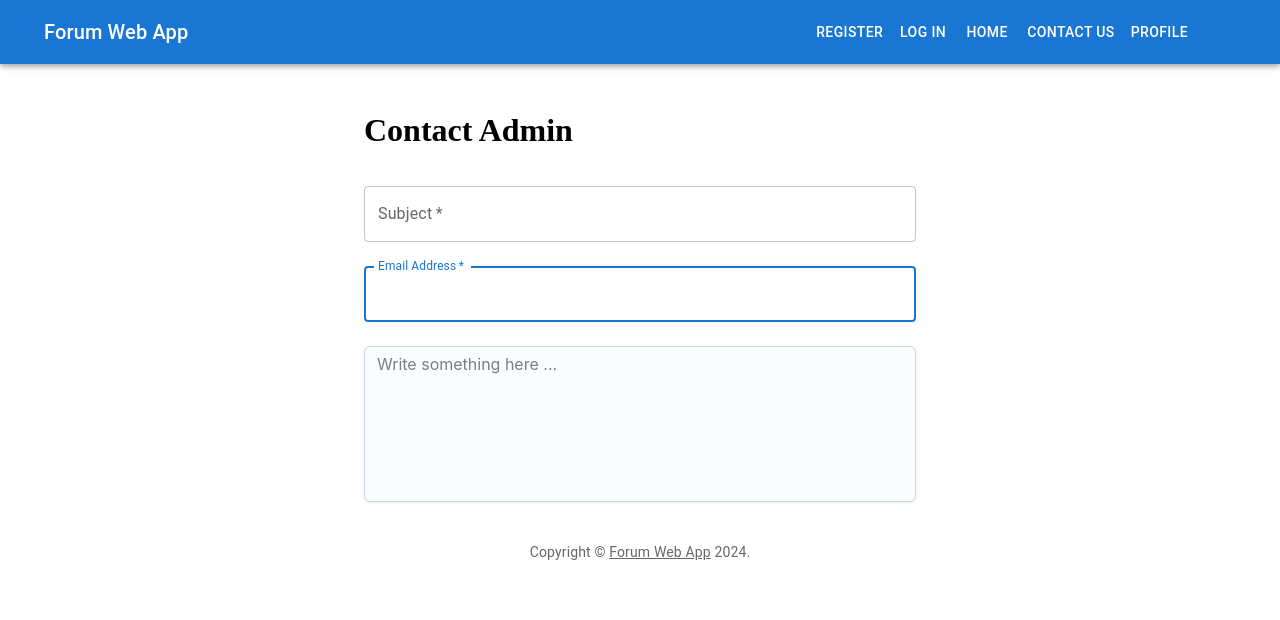
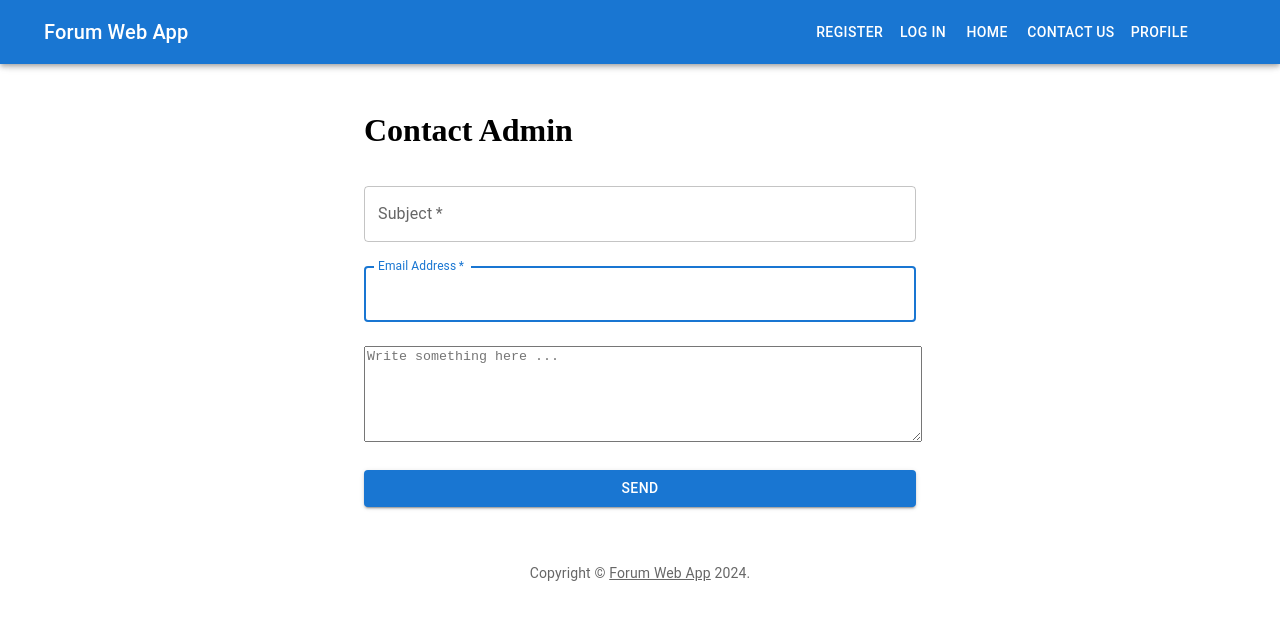
Before and after one commit to RitterRen/forum-frontend, a React (Create React App) app: page /contact in a window 1280 px wide. Shown: the top 620 px of the page. Built offline with nearby package versions, Linux system fonts and the light colour scheme.

Commit message:
add submit button and logic on Contact page (#9)

```diff
--- a/src/components/Contact/index.tsx
+++ b/src/components/Contact/index.tsx
@@ -1,11 +1,59 @@
 import { Textarea } from '@mui/joy'
-import { Box, Container, TextField } from '@mui/material'
-import React from 'react'
+import { Box, Button, Container, TextField, Dialog, DialogActions, DialogContent, DialogTitle, TextareaAutosize } from '@mui/material'
+import React, { ChangeEvent, SyntheticEvent, useState } from 'react'
+import { ContactModel } from '../../types'
+
+const token = localStorage.getItem("token")
 
 const Contact = () => {
+
+    const [form, setForm] = useState<ContactModel>({
+        Subject: '',
+        email: '',
+        message: ''
+    })
+
+    const [open, setOpen] = useState(false)
+
+    const handleChange = (e: ChangeEvent<HTMLInputElement | HTMLTextAreaElement>) => {
+        const { name, value } = e.target;
+        setForm({ ...form, [name]: value });
+    };
+
+    const handlerSubmit = async (e: SyntheticEvent) => {
+        e.preventDefault();
+        try {
+            // Example POST request to your backend
+            const response = await fetch('http://localhost:8888/api/message', {
+                method: 'POST',
+                headers: {
+                    'Content-Type': 'application/json',
+                    'Authorization': `Bearer ${token}`, // Assuming a Bearer token
+                },
+                body: JSON.stringify(form),
+            });
+
+            if (!response.ok) throw new Error('Something went wrong');
+
+            const data = await response.json();
+            console.log(data); // Process the response data as needed
+
+            setOpen(!open); // Show the popup on successful submission
+        } catch (error) {
+            console.error('Submission error:', error);
+        }
+
+    }
+
+    const handleClose = () => {
+        setOpen(false); // Close the popup
+    };
+
+
+
     return (
         <Container component="main" maxWidth="sm">
-            <Box sx={{ mt: 8}}>
+            <Box sx={{ mt: 8 }}>
                 <h1>Contact Admin</h1>
                 <TextField
                     margin="normal"
@@ -14,6 +62,7 @@ const Contact = () => {
                     id="subject"
                     label="Subject"
                     name="subject"
+                    onChange={handleChange}
                     autoFocus
                 />
                 <TextField
@@ -23,15 +72,38 @@ const Contact = () => {
                     id="email"
                     label="Email Address"
                     name="email"
+                    onChange={handleChange}
                     autoFocus
                 />
-                <Textarea
-                    sx={{ mt:2 }}
+                <TextareaAutosize
+
+                    id="message"
+                    style={{ width: '100%', marginTop: '16px' }}
                     minRows={6}
                     maxRows={10}
                     placeholder="Write something here ..."
+                    name="message"
+                    value={form.message}
+                    onChange={handleChange}
+
                 />
+                <Button
+                    type="submit"
+                    fullWidth
+                    variant="contained" sx={{ mt: 3, mb: 2 }}
+                    onClick={handlerSubmit}
+                >
+                    Send
+                </Button>
             </Box>
+
+            <Dialog open={open} onClose={handleClose}>
+                <DialogTitle>Submission Successful</DialogTitle>
+                <DialogContent>Your message has been successfully sent to the admin.</DialogContent>
+                <DialogActions>
+                    <Button onClick={handleClose}>Close</Button>
+                </DialogActions>
+            </Dialog>
         </Container>
     )
 }
--- a/src/components/Header/index.tsx
+++ b/src/components/Header/index.tsx
@@ -62,7 +62,7 @@ const headerList = [
   },
   {
     label: "Contact Us",
-    href: "/contactus",
+    href: "/contact",
   },
   {
     label: "Profile",
--- a/src/types/index.ts
+++ b/src/types/index.ts
@@ -61,3 +61,9 @@ export type HistoryModel = {
     postId: string;
     viewDate: string;
 }
+
+export type ContactModel = {
+    Subject: string,
+    email: string,
+    message: string
+}
```
